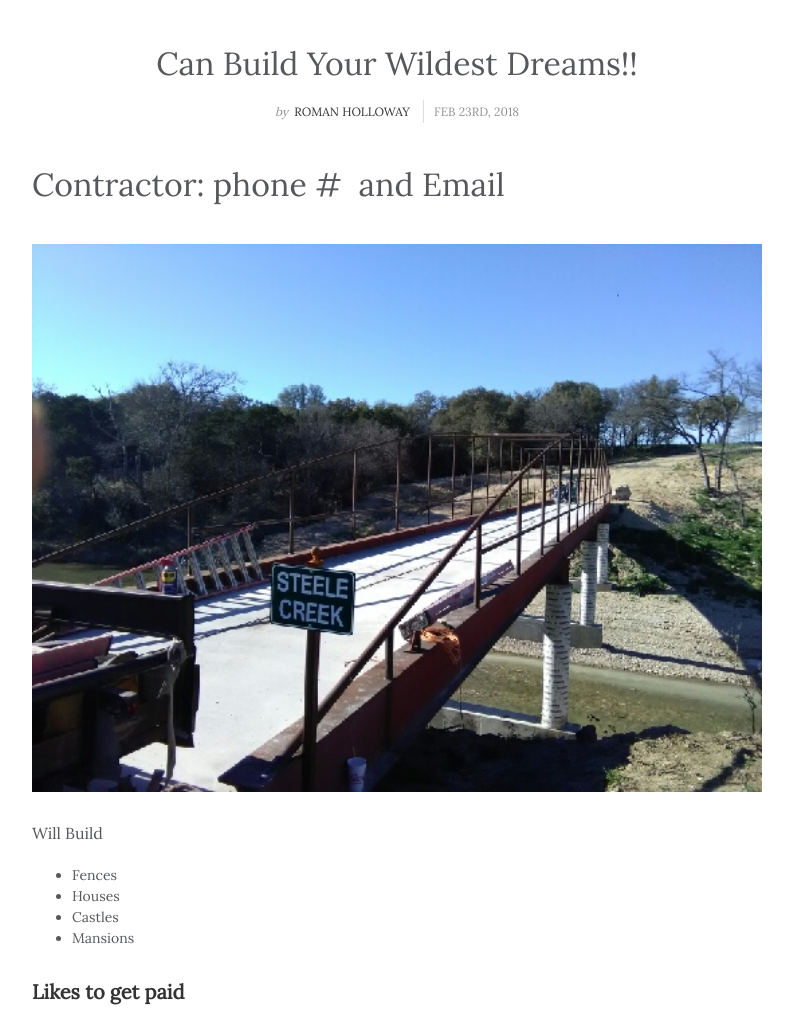
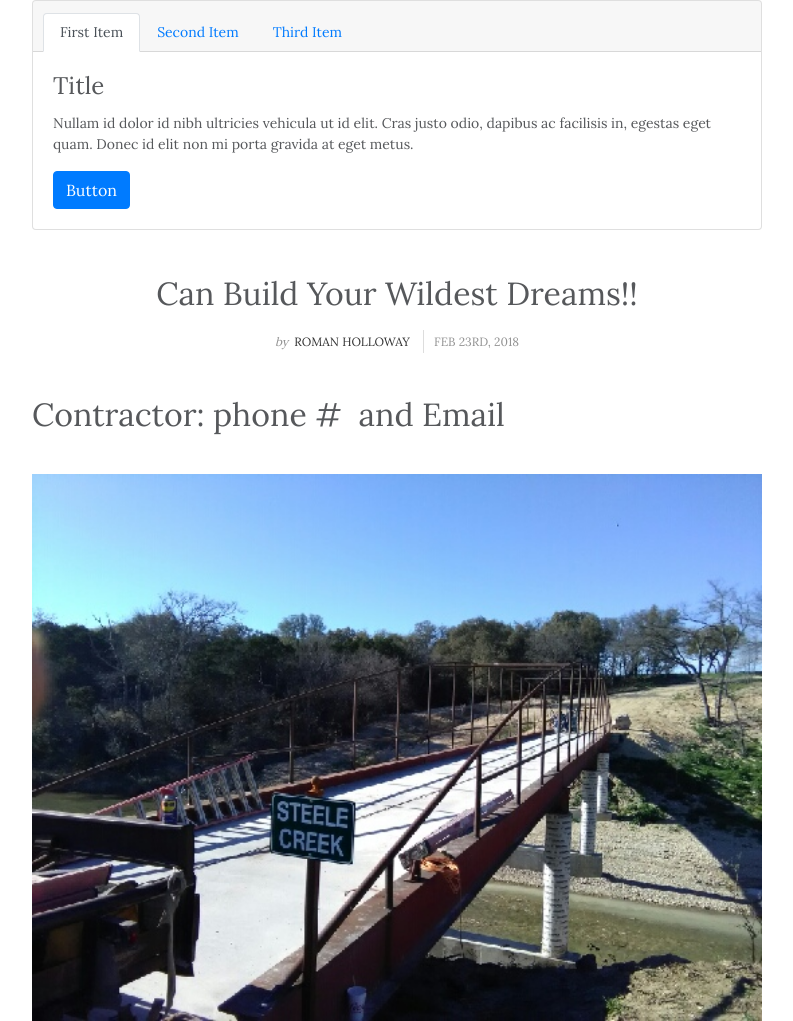
Before and after one commit to apekearo/roman, a plain HTML site: page index.html in a window 1280 px wide. Shown: the top 1021 px of the page, without its empty margins (243-1036 px from the left). Drawn offline with nearby package versions, Linux system fonts and the light colour scheme.

Commit message:
adding cool navbar card

```diff
--- a/index.html
+++ b/index.html
@@ -16,6 +16,18 @@
         <div class="container">
             <div class="row">
                 <div class="col-lg-10 col-xl-8 offset-lg-1 offset-xl-2">
+                    <div class="card">
+                        <div class="card-header">
+                            <ul class="nav nav-tabs card-header-tabs">
+                                <li class="nav-item"><a class="nav-link active" href="#">First Item</a></li>
+                                <li class="nav-item"><a class="nav-link" href="#">Second Item</a></li>
+                                <li class="nav-item"><a class="nav-link" href="#">Third Item</a></li>
+                            </ul>
+                        </div>
+                        <div class="card-body">
+                            <h4 class="card-title">Title</h4>
+                            <p class="card-text">Nullam id dolor id nibh ultricies vehicula ut id elit. Cras justo odio, dapibus ac facilisis in, egestas eget quam. Donec id elit non mi porta gravida at eget metus.</p><button class="btn btn-primary" type="button">Button</button></div>
+                    </div>
                     <div class="intro">
                         <h1 class="text-center">Can Build Your Wildest Dreams!!</h1>
                         <p class="text-center"><span class="by">by</span> <a href="#">roman Holloway&nbsp;</a><span class="date">Feb 23rd, 2018</span></p>
```
Also changed, not shown: 1 other file.
